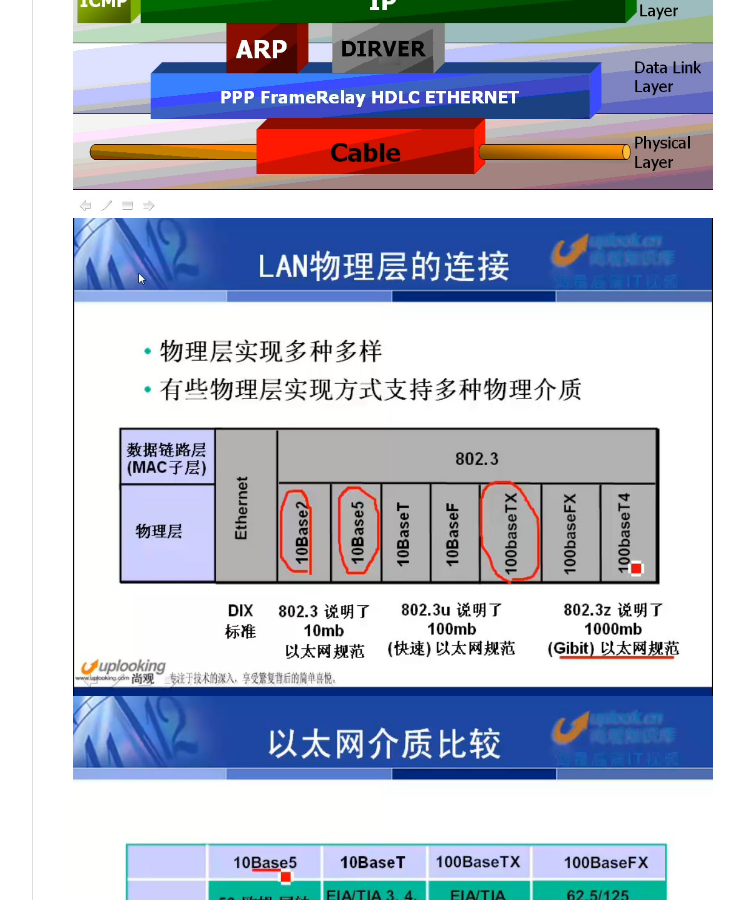
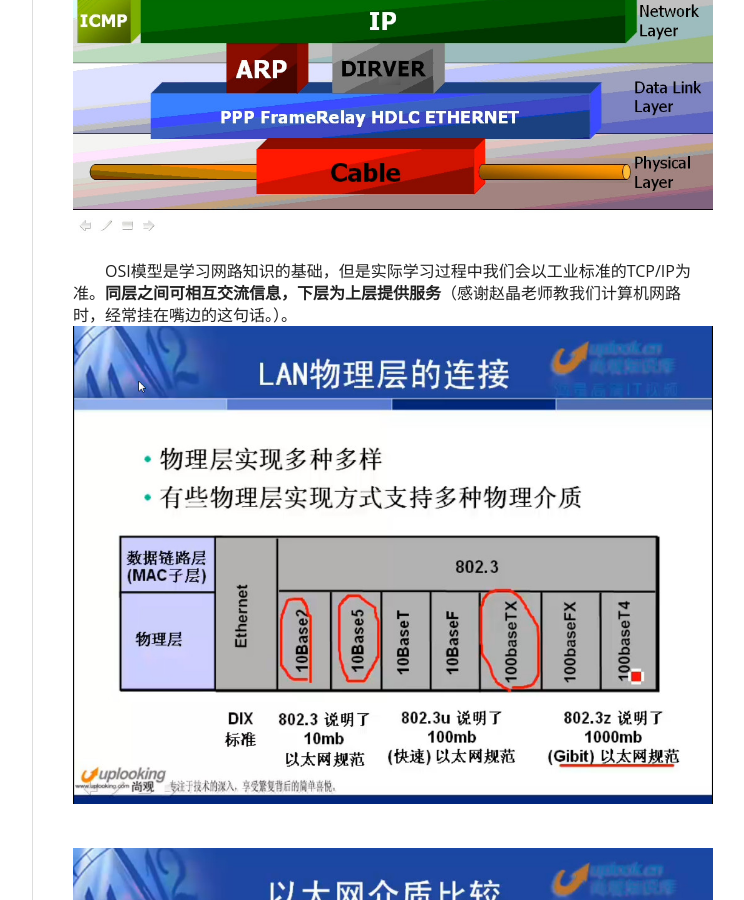
Before and after one commit to fmeng/fmeng.github.io, a Jekyll site: the page built from _posts/2014-10-06-cisco-configure.md, in a window 1280 px wide and 900 px high, scrolled down 687 px. Shown: the whole window, without its empty margins (378-1122 px from the left). Built offline with Jekyll 4.4.1, drawn with Linux system fonts in a browser that asks for light colours; Markdown is read by kramdown in place of the engine named in the settings; comment, search, counter and statistics services are not loaded; some of the changed text lies outside the part shown.

Commit message:
思科路由器的配置完结

```diff
--- a/_posts/2014-10-06-cisco-configure.md
+++ b/_posts/2014-10-06-cisco-configure.md
@@ -17,13 +17,18 @@
 [路由器的启动流程--流程图](#line_map)<br/>
 [路由器配置信息的来源](config_info)<br/>
 [NVROM中的16个字节](#nvrom)<br/>
-<a name="tcp_ip" id="tcp_ip" href="/img/tcp_ip.jpg">![](/img/tcp_ip.jpg)</a>
-<a name="lan" id="lan" href="/img/1_lan物理层的连接.jpg">![](/img/1_lan物理层的连接.jpg)</a>
+
+<a name="tcp_ip" id="tcp_ip" href="/img/tcp_ip.jpg">![](/img/tcp_ip.jpg)</a><br/>
+&emsp;&emsp;OSI模型是学习网路知识的基础，但是实际学习过程中我们会以工业标准的TCP/IP为准。**同层之间可相互交流信息，下层为上层提供服务**（感谢赵晶老师教我们计算机网路时，经常挂在嘴边的这句话。）。
+<a name="lan" id="lan" href="/img/1_lan物理层的连接.jpg">![](/img/1_lan物理层的连接.jpg)</a><br/>
+&emsp;&emsp;
 <a name="media" id="media" href="/img/2_以太网介质比较.jpg">![](/img/2_以太网介质比较.jpg)</a>
 <a name="1" id="1" href="/img/路由器的连接接口_1.jpg">![](/img/路由器的连接接口_1.jpg)</a>
 <a name="2" id="2" href="/img/路由器的连接接口_2.jpg">![](/img/路由器的连接接口_2.jpg)</a>
 <a name="3" id="3" href="/img/路由器的连接接口_3.jpg">![](/img/路由器的连接接口_3.jpg)</a>
+&emsp;&emsp;上面这几张图片，是讲解了一些偏硬件的网路标准、网路接口。一时记不下来，只能整理一下以备后来查阅。
 <a name="setup" id="setup" href="/img/思科路由器硬件和启动流程.png">![](/img/思科路由器硬件和启动流程.png)</a>
+&emsp;&emsp;画图的时候没少废了功夫，现在复习起来比较容易。
 <a name="line_map" id="line_map" href="/img/路由器的启动流程.jpg">![](/img/路由器的启动流程.jpg)</a>
 <a name="config_info" id="config_info" href="/img/路由器配置信息的来源.jpg">![](/img/路由器配置信息的来源.jpg)</a>
 <a name="nvrom" id="nvrom" href="/img/nvrom中的16个字节.jpg">![](/img/nvrom中的16个字节.jpg)</a>
```
